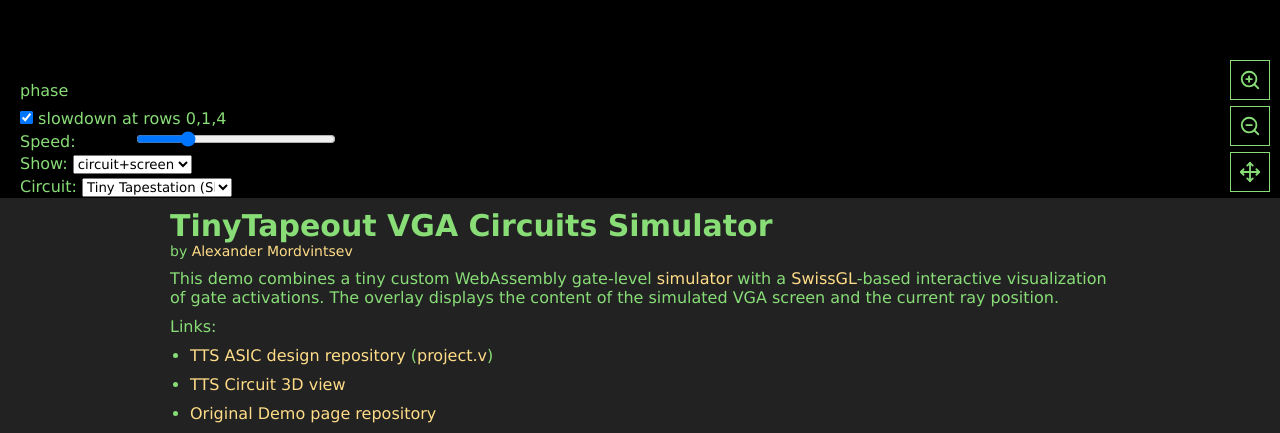
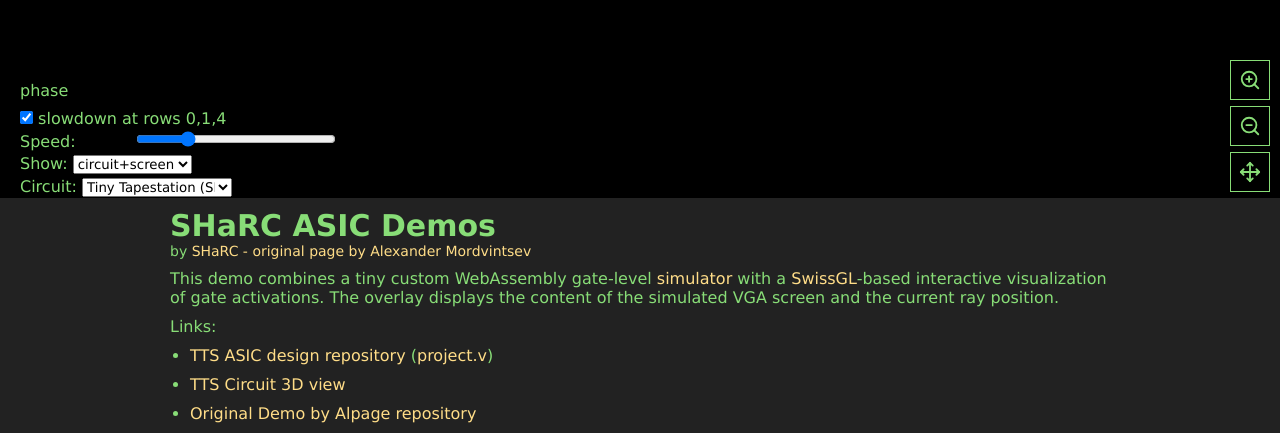
Before and after one commit to Sheffield-Chip-Design-Team/GLS_Demo, a plain HTML site: page index.html in a window 1280 px wide. Shown: the part 442-875 px from the top of the page. Drawn offline with Linux system fonts and the light colour scheme; no server answers; a script that the page names is missing.

Commit message:
Update Index

```diff
--- a/index.html
+++ b/index.html
@@ -66,9 +66,9 @@
     </div>
 </div>
 <main>
-    <h1>TinyTapeout VGA Circuits Simulator</h1>
+    <h1>SHaRC ASIC Demos</h1>
     <p class="author">
-        by <a href="https://znah.net">Alexander Mordvintsev</a>
+        by <a href="https://znah.net"> SHaRC - original page by Alexander Mordvintsev</a>
     </p>
         This demo combines a tiny custom WebAssembly gate-level <a href="https://github.com/znah/tt09/blob/main/gates.c">simulator</a> with a <a href="https://google.github.io/swissgl/">SwissGL</a>-based interactive visualization of gate activations. The overlay displays the content of the simulated VGA screen and the current ray position.
     </p>
@@ -76,7 +76,7 @@
     <ul>
         <li><a href="https://github.com/Sheffield-Chip-Design-Team/Sheffield-TTX">TTS ASIC design repository</a> (<a href="https://github.com/znah/tt09-vga-ca/blob/main/src/project.v">project.v</a>)</li>
         <li><a href="https://gds-viewer.tinytapeout.com/?process=SKY130&model=https%3A%2F%2Fsheffield-chip-design-team.github.io%2FSheffield-TTX%2F%2Ftinytapeout.gds"> TTS Circuit 3D view</a></li>
-        <li><a href="https://github.com/znah/tt09"> Original Demo page repository</a></li>
+        <li><a href="https://github.com/znah/tt09"> Original Demo by Alpage repository</a></li>
 
     </ul>
 <!--
```
